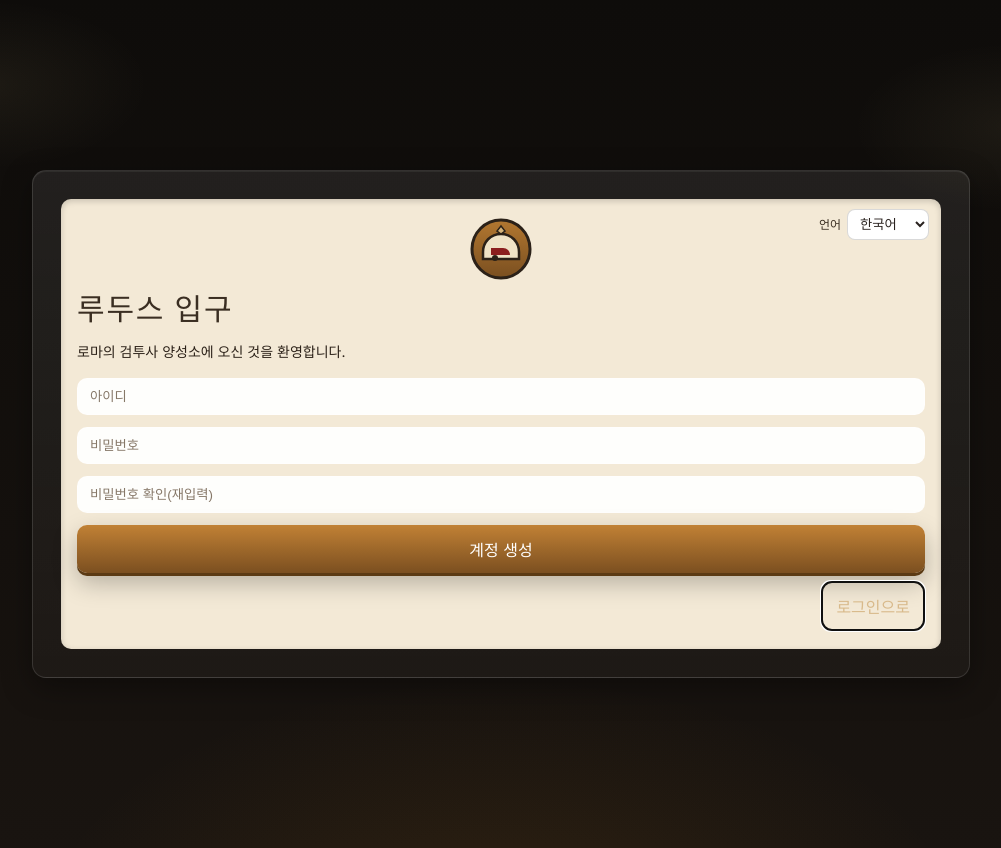
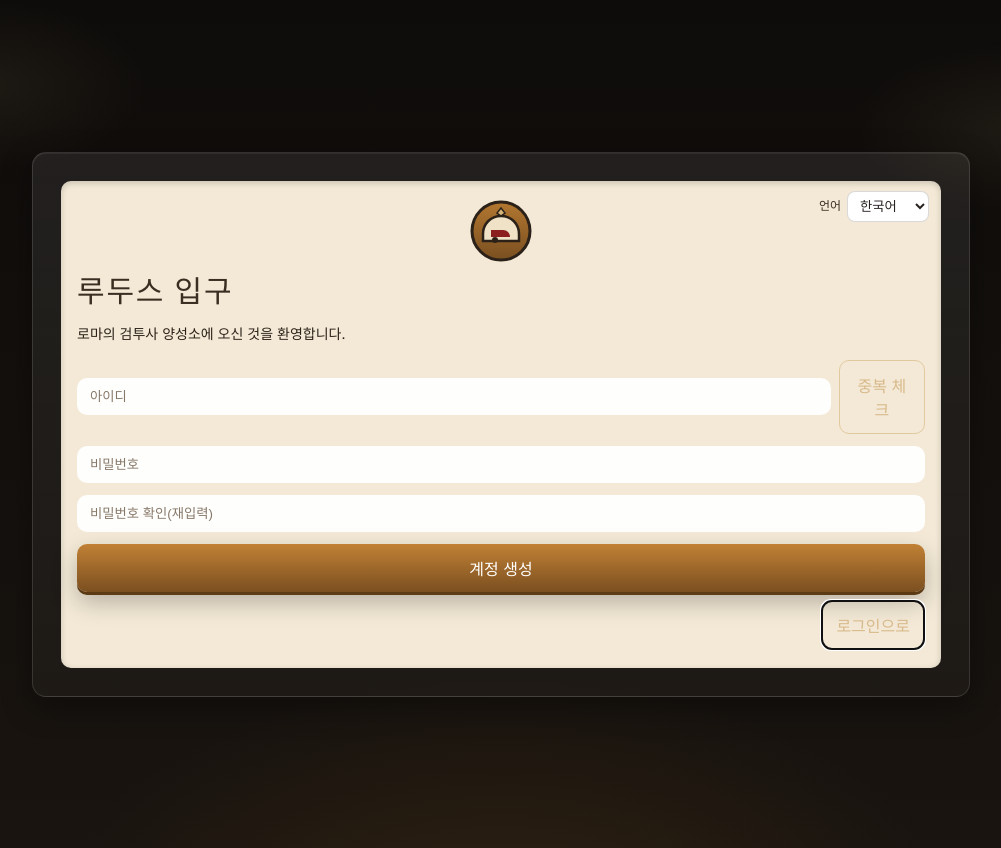
Before and after one commit to fsseer/battle, a React (Vite) app in the folder apps/web/: page /login in a window 1280 px wide. Both pictures are taken after a click on the button "계정 생성". Shown: the whole page, without its empty margins (139-1140 px from the left). Built offline with nearby package versions, Linux system fonts and the light colour scheme; no server answers.

Commit message:
feat(login): remove realtime ID check; add '중복 체크' button; check duplicate on submit before register

```diff
--- a/apps/web/src/scenes/Login.tsx
+++ b/apps/web/src/scenes/Login.tsx
@@ -5,7 +5,6 @@ import '../styles/theme.css'
 import { useI18n } from '../i18n/useI18n'
 import type { Language } from '../i18n/locales'
 import { loginRequest, registerRequest, checkIdAvailability } from '../lib/api'
-import { debounce } from '../lib/util'
 
 export default function Login() {
   const navigate = useNavigate()
@@ -18,14 +17,28 @@ export default function Login() {
   const [idErr, setIdErr] = useState<string>('')
   const [pwErr, setPwErr] = useState<string>('')
   const [idHint, setIdHint] = useState<string>('')
-  const debouncedCheck = debounce(async (value: string) => {
+
+  async function handleCheckDuplicate() {
+    setIdHint('')
+    // basic front validation
+    const alnum = (s: string) => /^[A-Za-z0-9]+$/.test(s)
+    const idLenOk = id.length >= 4 && id.length <= 24
+    const idCsOk = alnum(id)
+    if (!idLenOk || !idCsOk) {
+      setIdErr(!idCsOk ? t('login.error.charset') : t('login.error.id'))
+      return
+    }
     try {
-      const r = await checkIdAvailability(value)
+      const r = await checkIdAvailability(id)
       if (r.ok && typeof r.available !== 'undefined') {
         setIdHint(r.available ? '사용 가능한 아이디입니다.' : '이미 사용 중입니다.')
+        if (!r.available) setIdErr(t('login.error.duplicate'))
+        else setIdErr('')
       }
-    } catch { /* ignore */ }
-  }, 300)
+    } catch {
+      setIdErr(t('login.error.auth'))
+    }
+  }
 
   const onSubmit = async (e: React.FormEvent) => {
     e.preventDefault()
@@ -43,16 +56,19 @@ export default function Login() {
     if (mode === 'register') {
       // basic front validation
       if (password !== confirm) { setPwErr(t('login.error.confirm')); return }
-      // check duplicate before submit
-      if (id.length >= 4 && id.length <= 24) {
+      // Always check duplicate on submit
       try {
         const res = await checkIdAvailability(id)
         if (res.ok && res.available === false) {
           setIdErr(t('login.error.duplicate'))
+          setIdHint('이미 사용 중입니다.')
           return
         }
-        } catch { /* ignore */ }
+      } catch {
+        setPwErr(t('login.error.auth'))
+        return
       }
+
       registerRequest(id, password, confirm)
         .then((r) => {
           if (r.ok && r.user && r.token) {
@@ -108,18 +124,19 @@ export default function Login() {
             </select>
           </div>
           <form onSubmit={onSubmit} className="grid" style={{ gridTemplateColumns: '1fr' }}>
+            <div className="row" style={{ gap: 8 }}>
               <input className={`control${idErr ? ' invalid' : ''}`} placeholder={t('login.id')} value={id} maxLength={24} onChange={async (e) => {
                 const v = e.target.value
                 if (/\s/.test(v)) return
                 if (v && !/^[A-Za-z0-9]+$/.test(v)) { setIdErr(t('login.error.charset')); return }
                 setId(v)
                 if (idErr) setIdErr('')
-              if (mode === 'register' && v.length >= 4 && v.length <= 24) {
-                debouncedCheck(v)
-              } else {
                 setIdHint('')
-              }
               }} required />
+              {mode === 'register' && (
+                <button type="button" className="ghost-btn" onClick={handleCheckDuplicate}>중복 체크</button>
+              )}
+            </div>
             {idErr ? <div className="error-text">{idErr}</div> : idHint ? <div className="text-sm" style={{ color: idHint.includes('사용') ? '#2a8f2a' : '#b93838' }}>{idHint}</div> : null}
             <input className={`control${pwErr ? ' invalid' : ''}`} placeholder={t('login.pw')} type="password" value={password} maxLength={24} onChange={(e) => { const v = e.target.value; if (/\s/.test(v)) return; if (v && !/^[A-Za-z0-9]+$/.test(v)) { setPwErr(t('login.error.charset')); return } setPassword(v); if (mode === 'register' && confirm && v !== confirm) setPwErr(t('login.error.confirm')); else setPwErr('') }} required />
             {pwErr ? <div className="error-text">{pwErr}</div> : null}
```
Lines whose indentation alone changed are shown as unchanged.
